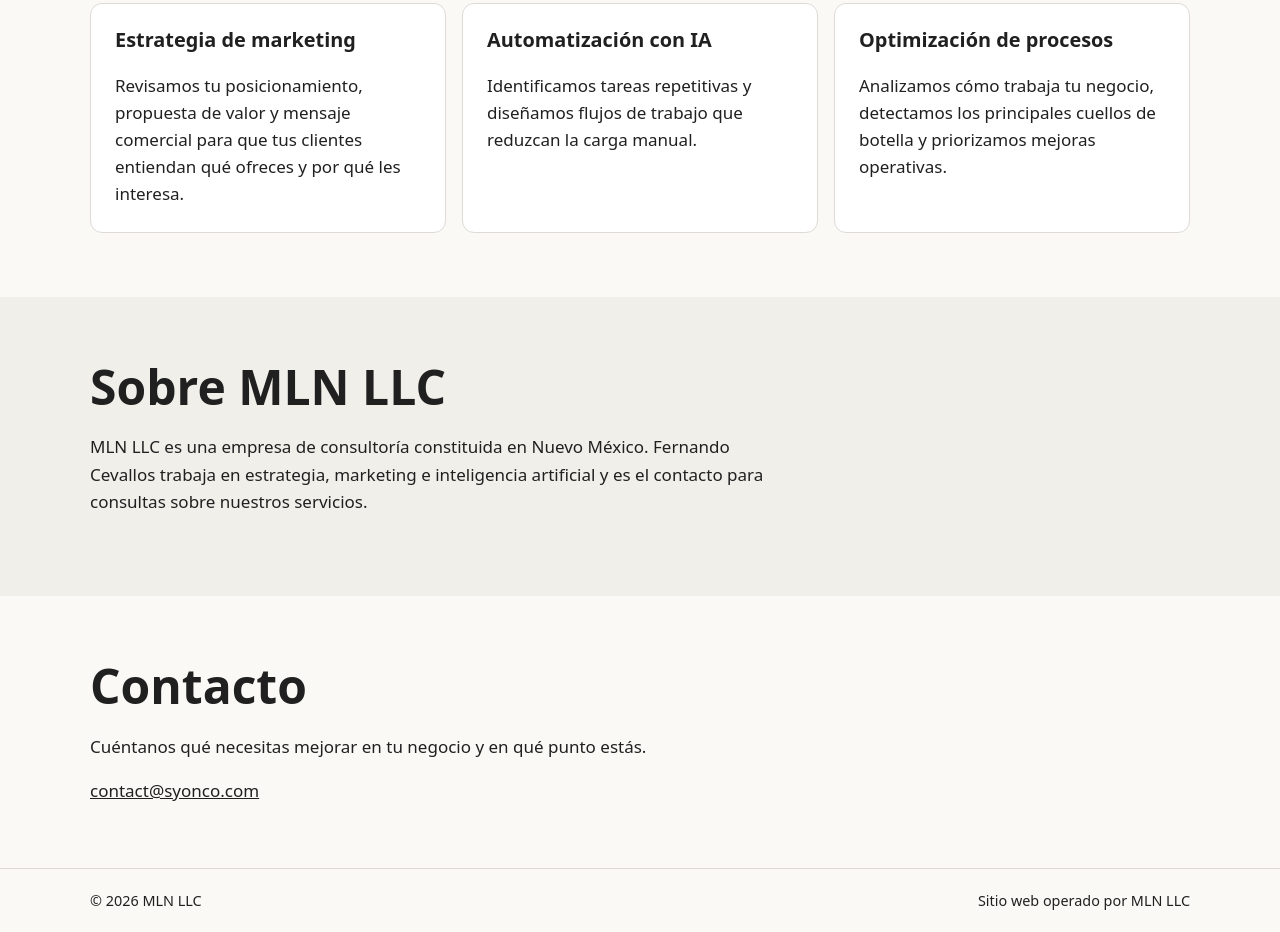
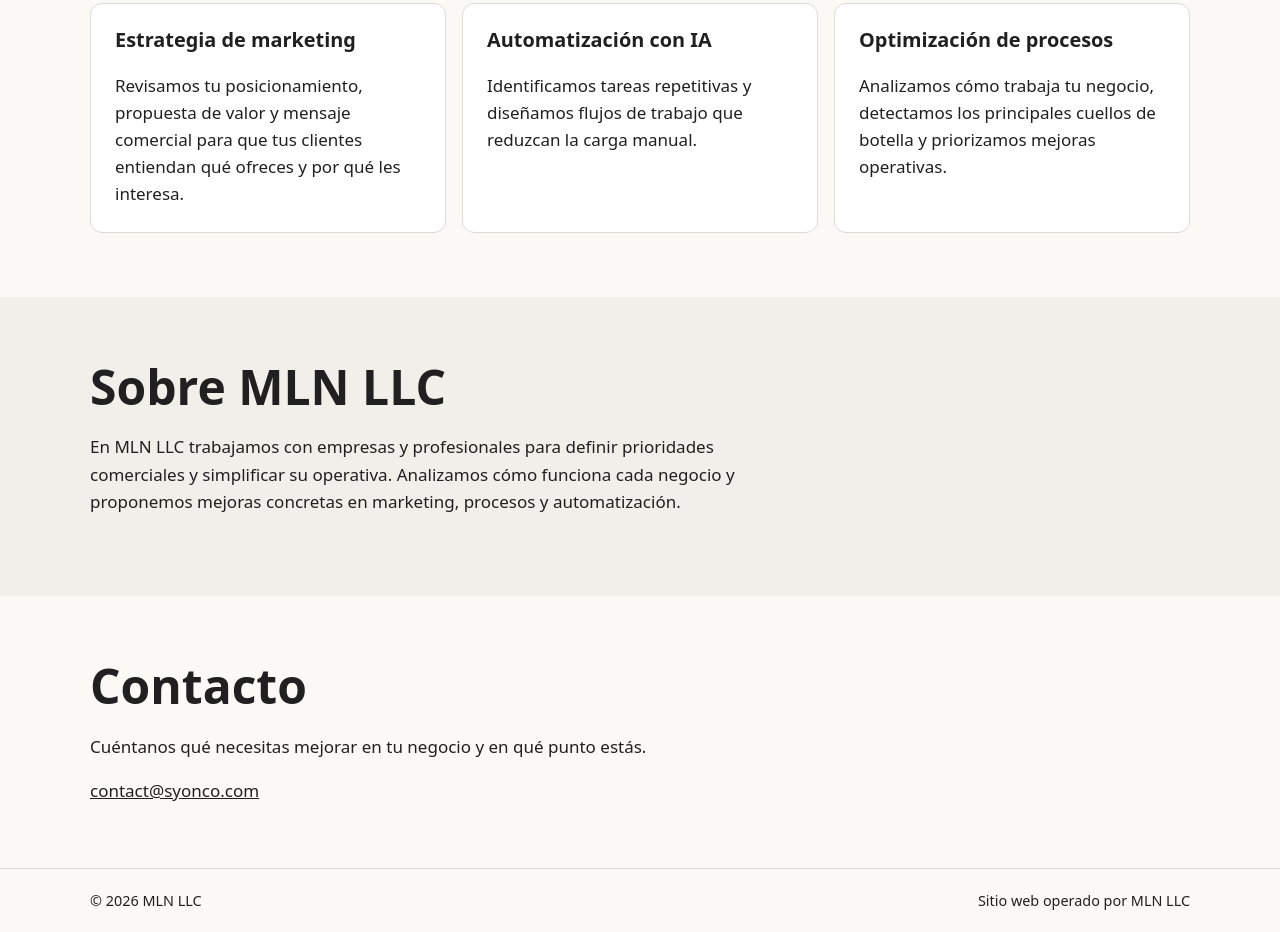
Before and after one commit to 19fernandocevallos-cpu/syonco.com, a plain HTML site: page index.html in a window 1280 px wide. Shown: the part 1013-1945 px from the top of the page. Drawn offline with Linux system fonts and the light colour scheme.

Commit message:
Update index.html

```diff
--- a/index.html
+++ b/index.html
@@ -19,7 +19,7 @@
 <article><h3>Automatización con IA</h3><p>Identificamos tareas repetitivas y diseñamos flujos de trabajo que reduzcan la carga manual.</p></article>
 <article><h3>Optimización de procesos</h3><p>Analizamos cómo trabaja tu negocio, detectamos los principales cuellos de botella y priorizamos mejoras operativas.</p></article>
 </div></div></section>
-<section class="about" id="equipo"><div class="wrap"><h2>Sobre MLN LLC</h2><p>MLN LLC es una empresa de consultoría constituida en Nuevo México. Fernando Cevallos trabaja en estrategia, marketing e inteligencia artificial y es el contacto para consultas sobre nuestros servicios.</p></div></section>
+<section class="about" id="equipo"><div class="wrap"><h2>Sobre MLN LLC</h2><p>En MLN LLC trabajamos con empresas y profesionales para definir prioridades comerciales y simplificar su operativa. Analizamos cómo funciona cada negocio y proponemos mejoras concretas en marketing, procesos y automatización.</p></div></section>
 <section id="contacto"><div class="wrap"><h2>Contacto</h2><p>Cuéntanos qué necesitas mejorar en tu negocio y en qué punto estás.</p><a href="mailto:contact@syonco.com">contact@syonco.com</a></div></section>
 </main>
 <footer><div class="wrap"><span>© 2026 MLN LLC</span><span>Sitio web operado por MLN LLC</span></div></footer>
```
